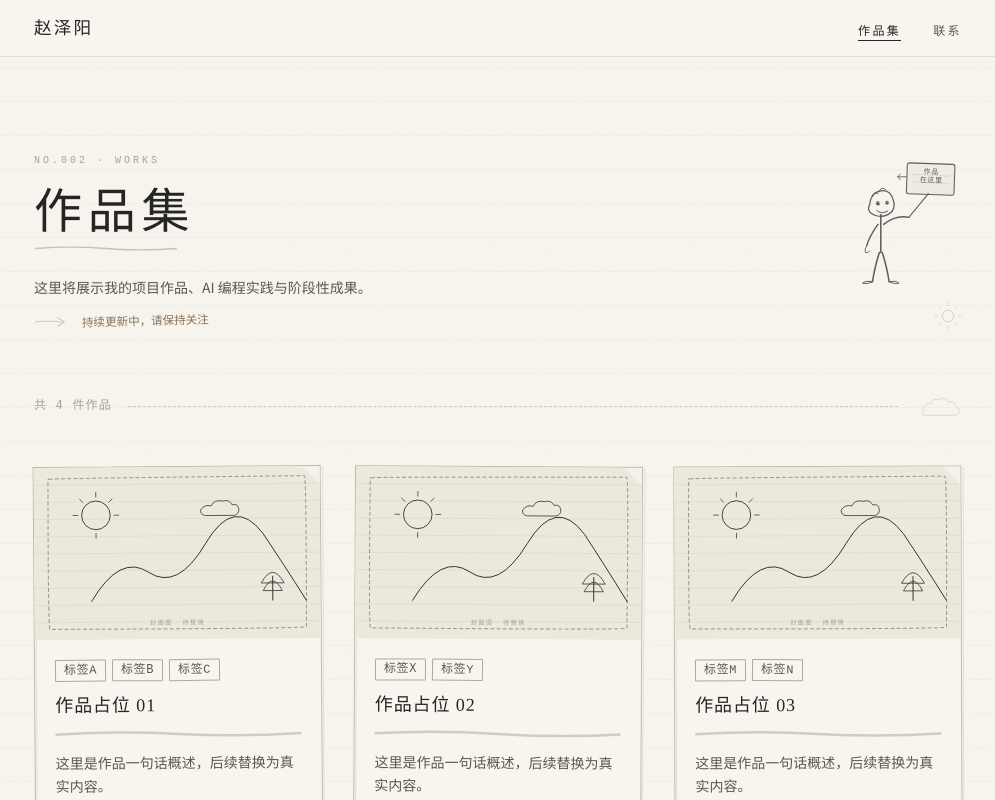
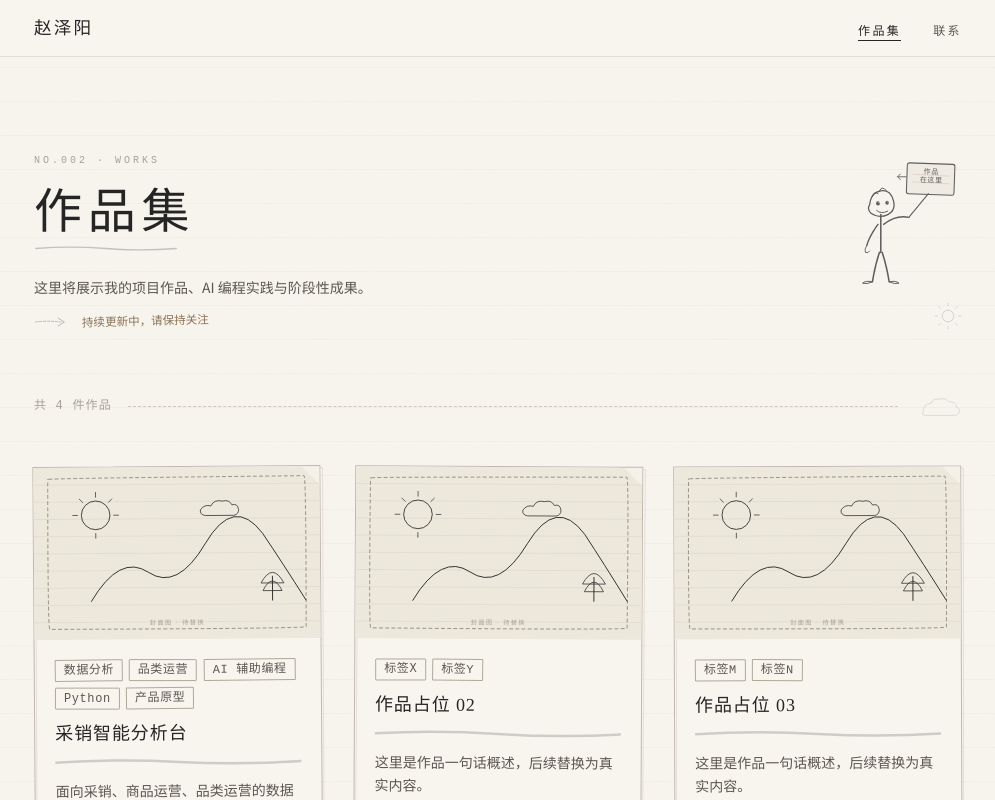
Before and after one commit to zhaozeyang247158/portfolio-site, a React (Vite) app: page /portfolio in a window 1280 px wide. Shown: the top 800 px of the page, without its empty margins (142-1137 px from the left). Built offline with nearby package versions, Linux system fonts and the light colour scheme; a web font is replaced by a local one.

Commit message:
add category analysis dashboard project draft

```diff
--- a/src/data/projects.js
+++ b/src/data/projects.js
@@ -53,61 +53,99 @@
 
 const projects = [
 
-  // ── 占位 01：2 个 imageText 模块，展示常规图文布局 ──────────
+  // ── 作品 01：采销智能分析台 ──────────────────────────────────
   {
-    id: 'placeholder-01',
-    title: '作品占位 01',
-    summary: '这里是作品一句话概述，后续替换为真实内容。',
-    tags: ['标签A', '标签B', '标签C'],
+    id: 'category-analysis-dashboard',
+    title: '采销智能分析台',
+    summary: '面向采销、商品运营、品类运营的数据分析产品原型，集成品类经营、SKU 分析、价格带结构与评论洞察，借助 AI 辅助编程完成从 0 到 1 的搭建。',
+    tags: ['数据分析', '品类运营', 'AI 辅助编程', 'Python', '产品原型'],
     cover: '/images/placeholder-cover.svg',
-    date: '2025-01',
+    date: '2025-06',
     detail: {
       background:
-        '这里填写项目背景介绍，说明项目的起源、动机或需要解决的问题。可以写 2-4 句。',
+        '在学习商品运营与品类经营相关知识后，我希望将数据分析能力落地为一个可演示的产品原型。传统的 Excel 分析流程零散、难以复用，且缺少对"经营动作"的系统性建议。于是我以真实的采销分析场景为蓝本，尝试搭建一个面向采销与品类运营岗位的数据分析工具，探索"数据→洞察→动作建议"的完整链路。',
       approach:
-        '这里填写创作或实现思路，包括技术选型、方法论、关键决策等。可以写 2-4 句。',
+        '整体采用 Python 作为数据处理和分析后端，借助 AI 辅助编程（Claude / Cursor）大幅提升开发效率——包括数据清洗逻辑、图表生成、以及 UI 布局的快速迭代。产品以模块化的方式组织分析视角：品类总览 → SKU 明细 → 价格带结构 → 评论情感分析，最终聚合为经营动作建议。',
       contentBlocks: [
         {
-          type:   'imageText',
-          layout: 'left',           // 左图右文
-          title:  '核心功能展示',
+          type:   'fullImage',
+          title:  '项目整体概览',
           paragraphs: [
-            '这里写第一段说明，描述这个模块做了什么、解决了什么问题。',
-            '这里写第二段，可以补充技术细节或使用方式。支持多段落，不限数量。',
+            '分析台由四个核心分析模块构成，覆盖从品类宏观走势到单品运营细节的完整视角。左侧导航按分析层级组织，右侧主区域根据选中模块动态切换图表与表格。',
+            '整体交互逻辑参考了常见的 BI 看板设计：顶部展示核心指标卡（销售额、销量、在售 SKU 数、平均客单价），下方为可下钻的分析区域，支持按时间段、品类、价格带筛选。',
           ],
           bullets: [],
           images: [
-            { src: '/images/placeholder-detail.svg', alt: '核心功能截图', caption: '' },
+            { src: '/images/placeholder-detail.svg', alt: '分析台整体界面截图', caption: '// 待替换为真实截图' },
           ],
-          tags:  ['功能一', '技术点'],
-          note:  '← 替换成真实截图效果更佳',
+          tags:  ['产品设计', 'BI 看板', '数据可视化'],
+          note:  '← 图片待替换，文案已完整',
         },
         {
           type:   'imageText',
-          layout: 'right',          // 右图左文
-          title:  '数据与结果',
+          layout: 'left',
+          title:  '品类 / SKU 数据分析',
           paragraphs: [
-            '这里写第二个模块的说明。layout 设为 right 时，图片在右侧、文字在左侧。',
+            '品类分析模块聚焦于"哪些品类在增长、哪些在衰退"，通过销售额趋势、环比增速、品类贡献度三个维度交叉呈现，辅助采销判断资源投入方向。',
+            'SKU 明细层则按销售额、转化率、库存周转率对单品排序，支持识别"高销低存"优质 SKU 与"高存低销"积压风险品，帮助运营聚焦核心单品和清退低效品。',
           ],
           bullets: [
-            '可量化指标一',
-            '可量化指标二',
-            '可量化指标三',
+            '品类贡献度：按销售额占比自动排序，快速定位核心品类',
+            'SKU 健康度评分：综合转化率、退款率、库存周转三项指标',
+            '趋势预警：连续 N 周环比下滑自动标红，提示人工复核',
           ],
           images: [
-            { src: '/images/placeholder-detail.svg', alt: '数据结果图', caption: '数据来源：占位' },
+            { src: '/images/placeholder-detail.svg', alt: '品类与 SKU 分析模块截图', caption: '品类贡献 & SKU 健康度' },
           ],
-          tags:  ['数据', '结果'],
+          tags:  ['SKU 分析', '品类经营', '趋势分析'],
           note:  '',
+        },
+        {
+          type:   'imageText',
+          layout: 'right',
+          title:  '价格带与货盘结构分析',
+          paragraphs: [
+            '价格带分析是品类经营中判断"货盘是否合理"的核心工具。本模块将在售 SKU 按价格区间分桶，横向对比各价格带的 SKU 数量、销售额占比与平均转化率，帮助运营识别"空白价格带"与"拥挤价格带"。',
+            '货盘结构视图进一步拆解引流款、利润款、形象款的分布与销售贡献，辅助采销在补货、定价和新品引入时做出更有依据的决策。',
+          ],
+          bullets: [
+            '价格带分桶：自动按品类均价动态划分 5 档价格区间',
+            '空白带识别：销售额占比 < 5% 的价格段高亮提示',
+            '货盘角色标注：按毛利率 × 销量矩阵自动归类引流/利润/形象款',
+          ],
+          images: [
+            { src: '/images/placeholder-detail.svg', alt: '价格带与货盘结构分析截图', caption: '价格带分布 & 货盘角色矩阵' },
+          ],
+          tags:  ['价格带分析', '货盘结构', '定价策略'],
+          note:  '// 此模块是和导师讨论后补充的，是我觉得最有实用价值的部分',
+        },
+        {
+          type:   'imageText',
+          layout: 'left',
+          title:  '评论洞察与经营动作建议',
+          paragraphs: [
+            '评论分析模块抓取商品评论后，通过关键词频统计与情感分类，将用户反馈结构化为"高频正面词 / 高频负面词 / 改进诉求"三类，帮助运营快速定位产品口碑问题，不再依赖逐条阅读。',
+            '经营动作建议模块是整个原型的汇总出口：系统根据各模块的分析结论，生成结构化的"本周建议清单"，包括补货优先级、清退建议、价格调整方向和新品开发机会，供采销参考决策。',
+          ],
+          bullets: [
+            '情感分析：基于关键词规则分类，正面/负面/中性三类标注',
+            '高频词云：按品类聚合展示核心评价词，直观识别口碑亮点与痛点',
+            '动作建议：结合库存、价格、评论数据，输出优先级排序的运营 To-Do',
+          ],
+          images: [
+            { src: '/images/placeholder-detail.svg', alt: '评论洞察与经营建议截图', caption: '评论情感分布 & 动作建议清单' },
+          ],
+          tags:  ['评论分析', '用户洞察', '经营建议'],
+          note:  '← 经营动作建议是原型中最希望深化的功能方向',
         },
       ],
       highlights: [
-        '亮点一：描述本项目最有价值的特点。',
-        '亮点二：技术突破或创新点。',
-        '亮点三：可量化的成果或指标。',
+        'AI 辅助编程实践：全程借助 Claude / Cursor 辅助完成数据清洗、图表逻辑和界面布局，显著压缩了从构思到可演示版本的时间，体验了 AI 如何改变个人开发节奏。',
+        '业务逻辑先于技术：分析模块的划分来自对品类运营实际工作流程的学习与梳理，而非功能堆砌。价格带分析和货盘结构是在与有经验的运营朋友沟通后才确定纳入的。',
+        '原型阶段的诚实定位：这是一个学习性质的产品原型，数据来自模拟数据集，尚未接入真实业务系统。重点在于验证分析逻辑和产品形态，而非完整的工程交付。',
       ],
       conclusion:
-        '总结与收获：通过本项目学到了什么，对个人成长的意义，以及未来可以改进的方向。',
+        '这个项目让我把对品类运营的学习兴趣和数据分析能力结合起来做了一次具体的表达。过程中最大的收获不是某个技术点，而是"如何把业务问题拆解成可分析的数据问题"的思维方式。后续希望能找机会接触真实的业务数据，验证和迭代这些分析逻辑，也希望在求职过程中听到更多来自一线运营同学的反馈。',
     },
   },
 
```
